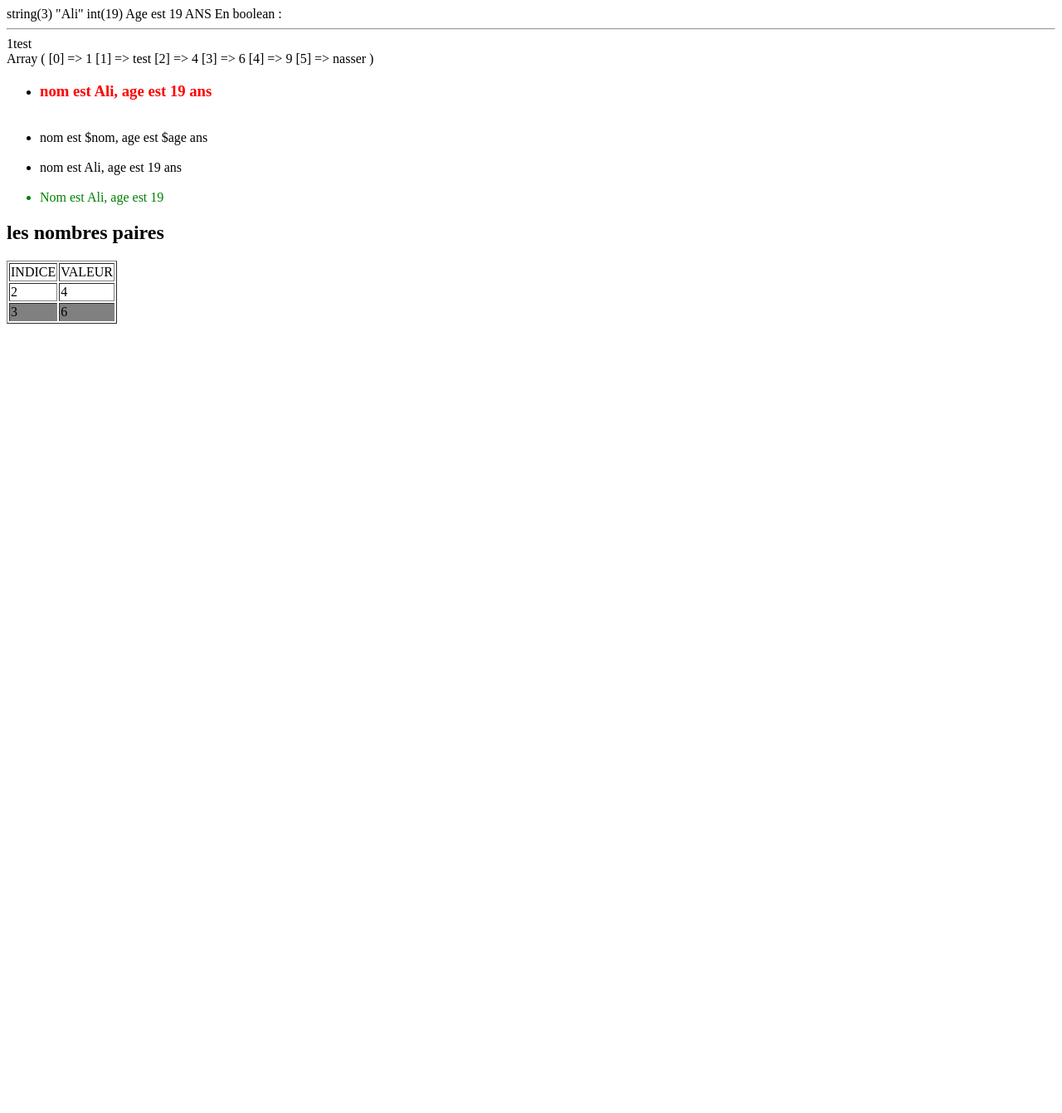
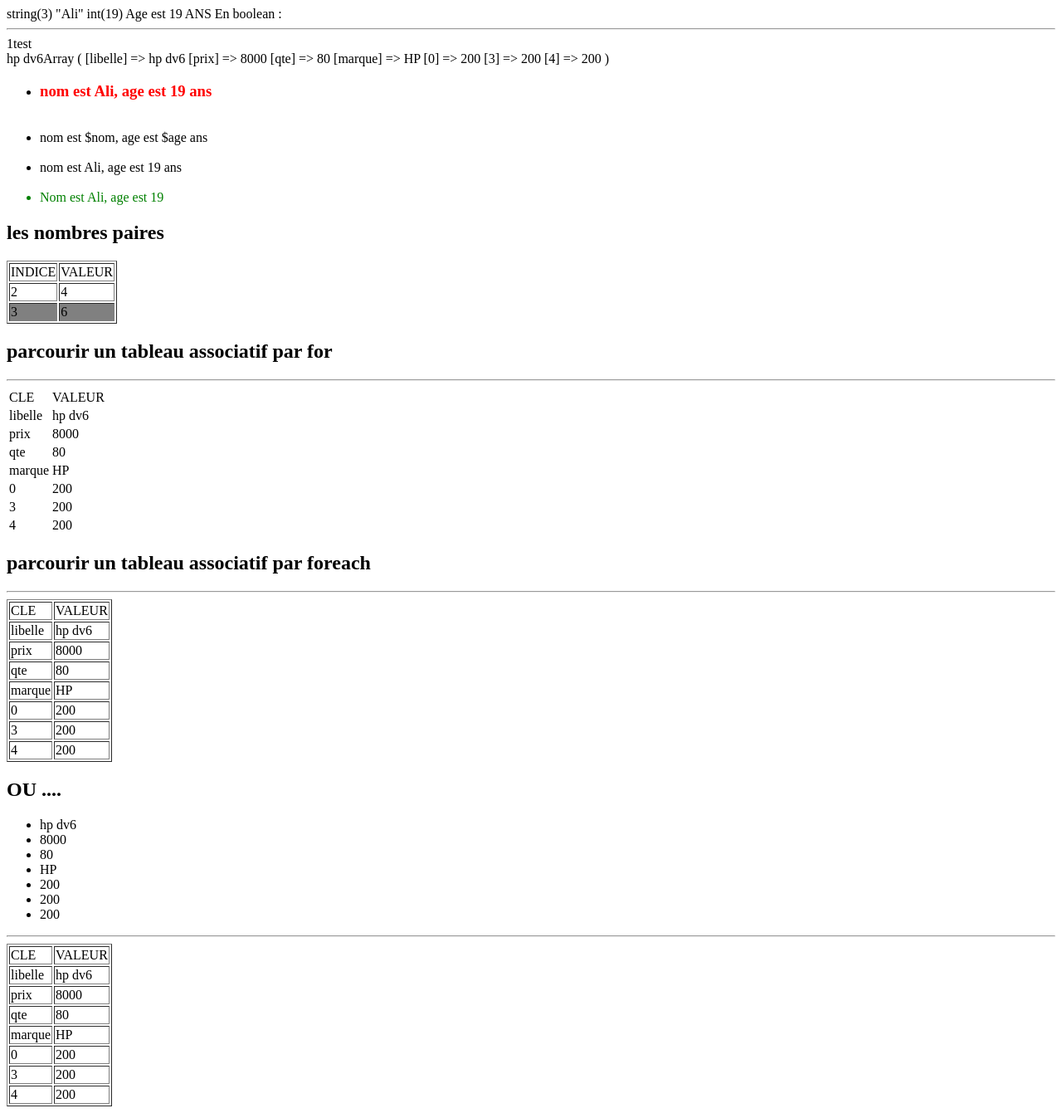
Before and after one commit to medharik/it_licence, a PHP site: page /hello.php in a window 1280 px wide. Shown: the whole page at 83% size. Before the commit the page ends 390 px from the top, so only its background shows below. Run offline with PHP 8.4, Linux system fonts and the light colour scheme; data that the repository does not hold is empty.

Commit message:
array map join array associatif

```diff
--- a/php/hello.php
+++ b/php/hello.php
@@ -18,9 +18,19 @@ echo "En boolean : $eqage";
 //0,"",'',0.0,[],array(),null   <=> false
 //tableau indexé (numerote de 0)
 $tab=[1,"test",4,6,9];
-$tab[]="nasser";
+$tab[]="nasser";//push
 echo "<hr>", $tab[0],$tab[1],"<br>";
-print_r($tab);
+// print_r($tab);
+// les tableaux associatifs  (hash)
+$produit=['libelle'=>'hp dv6','prix'=>8000,'qte'=>80];//key => value
+echo $produit['libelle'];
+echo $produit[0];//undefined offset
+$produit['marque']='HP';
+$produit[]=200;
+$produit[3]=200;
+$produit[]=200;
+print_r($produit);
+
 ?>
 <!DOCTYPE html>
 <html lang="en">
@@ -56,6 +66,68 @@ print_r($tab);
     <?php } ?>
 
 </table>
+<h2>parcourir un tableau associatif par for</h2>
+<hr>
+<table>
+    <tr>
+        <td>CLE</td>
+        <td>VALEUR</td>
+    </tr>
+<?php
+$cles=array_keys($produit);
+;for($i=0;$i<count($produit);$i++){?>
+    <tr>
+        <td><?=$cles[$i];?></td>
+        <td><?=$produit[$cles[$i]]?></td>
+    </tr>
+<?php } ?>
+</table>
+<h2>parcourir un tableau associatif par foreach</h2>
+<hr>
+<table border="1">
+    <tr>
+        <td>CLE</td>
+        <td>VALEUR</td>
+    </tr>
+<?php
+// $cles=array_keys($produit);
+foreach($produit as $key => $value){?>
+    <tr>
+        <td><?=$key;?></td>
+        <td><?=$value?></td>
+    </tr>
+<?php } ?>
+</table>
+<h2>OU ....</h2>
+<?php
+//fonction anonyme (closure) (lambda)
+$items=function($v){
+return "<li>$v</li>";
+};
+$resultat=array_map($items,$produit);
+// echo "resutat 0 est ".$resultat['libelle'];
+// print_r($resultat);
+$listes=join(" ",$resultat);
+// print_r($resultat);
+?>
+<ul>
+<?=$listes?>
+</ul>
+<hr>
+<table border="1">
+    <tr>
+        <td>CLE</td>
+        <td>VALEUR</td>
+    </tr>
+<?php
+// $cles=array_keys($produit);
+foreach($produit as $key => $value){?>
+    <tr>
+        <td><?=$key;?></td>
+        <td><?=$value?></td>
+    </tr>
+<?php } ?>
+</table>
 
 </body>
 </html>
```
